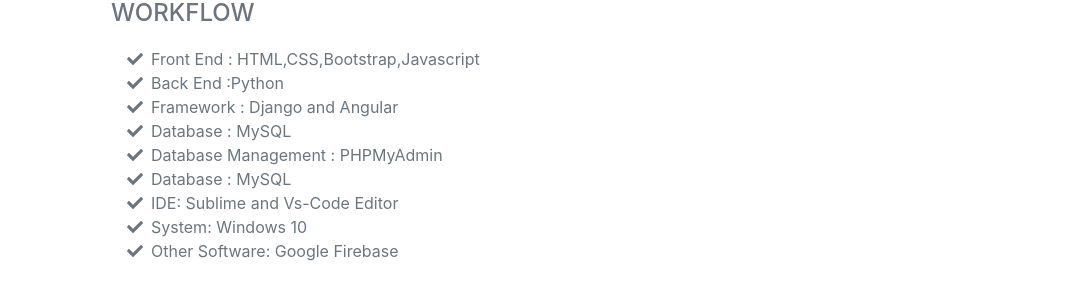
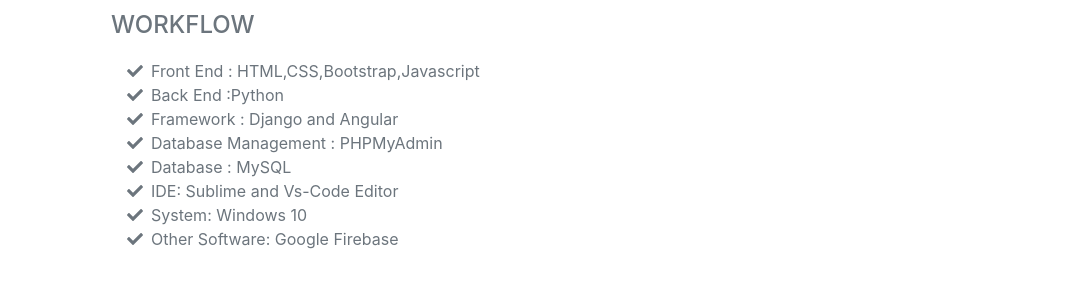
Before and after one commit to MIRANDOLEWIS/Mashupstack_Project, a plain HTML site: page BootStrap 4.0/Portfolio-Bootstrap-Mini project -Editing/index.html in a window 1280 px wide. Shown: the part 2803-3103 px from the top of the page, without its empty margins (209-1280 px from the left). Drawn offline with nearby package versions, Linux system fonts and the light colour scheme; a web font is replaced by a local one.

Commit message:
Portfolio-Bootstrap-4.0

```diff
--- a/BootStrap 4.0/Portfolio-Bootstrap-Mini project -Editing/index.html
+++ b/BootStrap 4.0/Portfolio-Bootstrap-Mini project -Editing/index.html
@@ -124,10 +124,6 @@
                         </li>
                         <li>
                             <span class="fa-li"><i class="fas fa-check"></i></span>
-                            Database : MySQL
-                        </li>
-                        <li>
-                            <span class="fa-li"><i class="fas fa-check"></i></span>
                             Database Management : PHPMyAdmin
                         </li>
                         <li>
```
